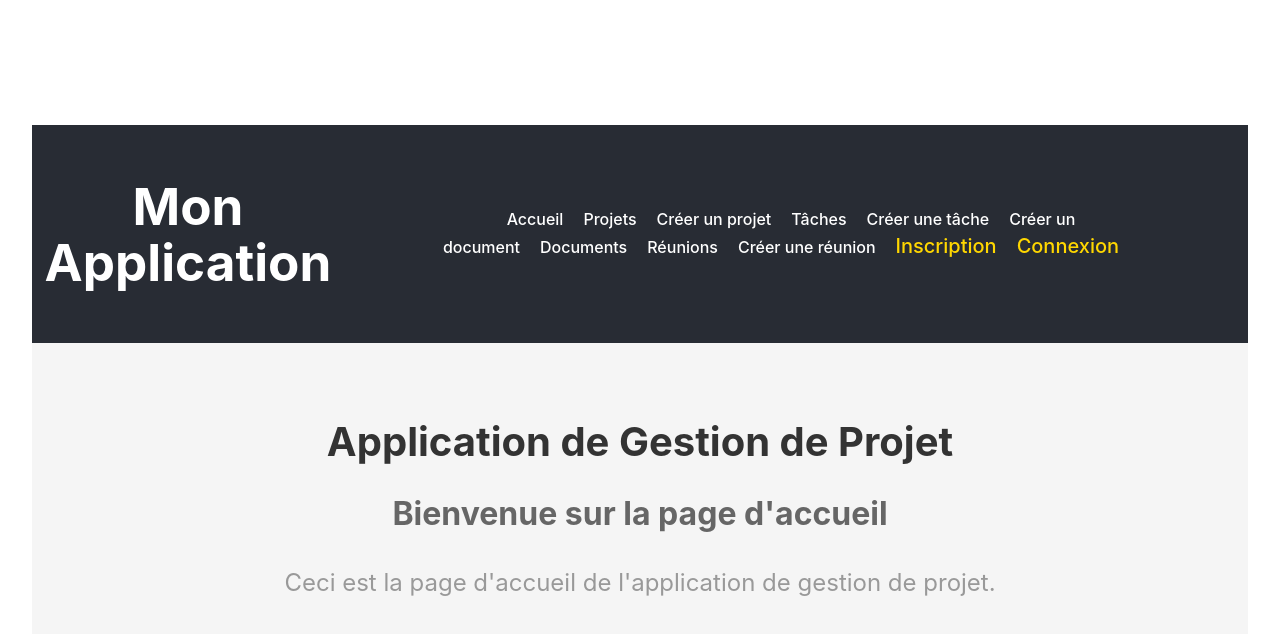
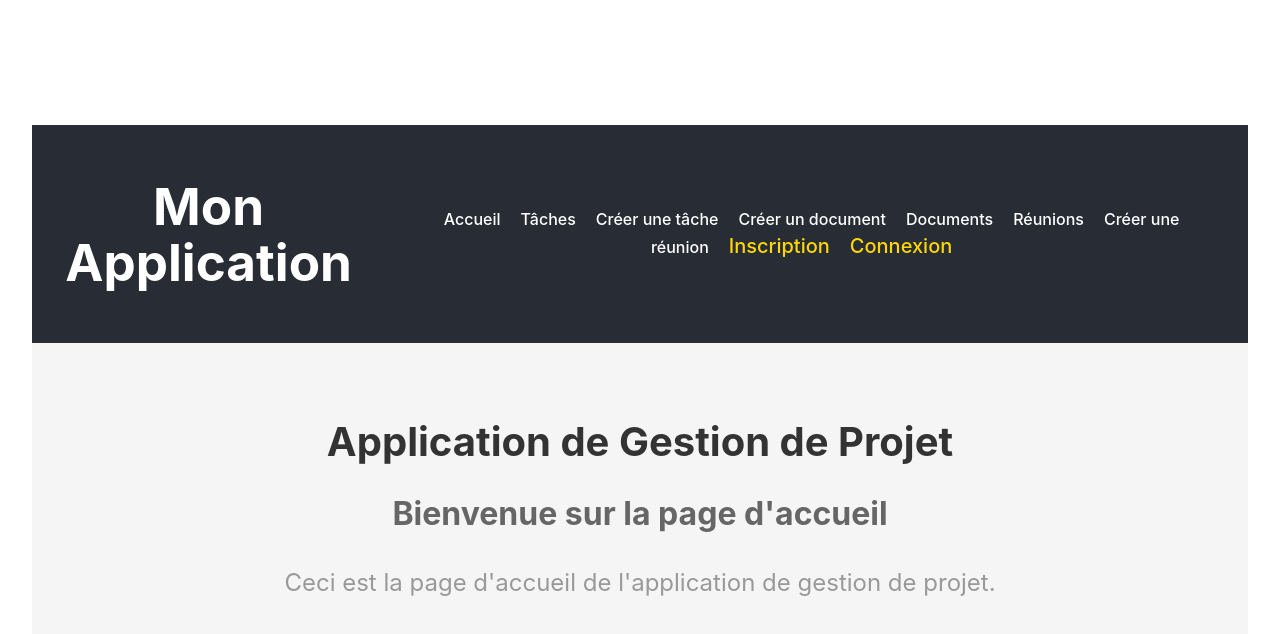
Before and after one commit to yacine977/frontend-gestion-projet, a React (Vite) app: page / in a window 1280 px wide. Shown: the top 634 px of the page. Built offline with nearby package versions, Linux system fonts and the light colour scheme.

Commit message:
Ajout de la logique de rôle pour afficher les liens Projets et Créer un projet uniquement pour le PDG

```diff
--- a/src/composants/NavBar.jsx
+++ b/src/composants/NavBar.jsx
@@ -3,6 +3,7 @@ import { Link } from 'react-router-dom';
 
 function NavBar() {
   const user = JSON.parse(localStorage.getItem('user'));
+  const role = localStorage.getItem('role');
 
   return (
     <nav style={{ backgroundColor: '#282c34', padding: '10px', display: 'flex', alignItems: 'center', justifyContent: 'space-between' }}>
@@ -11,8 +12,12 @@ function NavBar() {
       </h1>
       <div>
         <Link to="/" style={{ color: 'white', textDecoration: 'none', margin: '0 10px' }}>Accueil</Link>
+        {role === 'PDG' && (
+          <>
         <Link to="/projets" style={{ color: 'white', textDecoration: 'none', margin: '0 10px' }}>Projets</Link>
         <Link to="/creer-projet" style={{ color: 'white', textDecoration: 'none', margin: '0 10px' }}>Créer un projet</Link>
+        </>
+        )}
         <Link to="/taches" style={{ color: 'white', textDecoration: 'none', margin: '0 10px' }}>Tâches</Link>
         <Link to="/creer-tache" style={{ color: 'white', textDecoration: 'none', margin: '0 10px' }}>Créer une tâche</Link>
         <Link to="/creer-document" style={{ color: 'white', textDecoration: 'none', margin: '0 10px' }}>Créer un document</Link>
```
